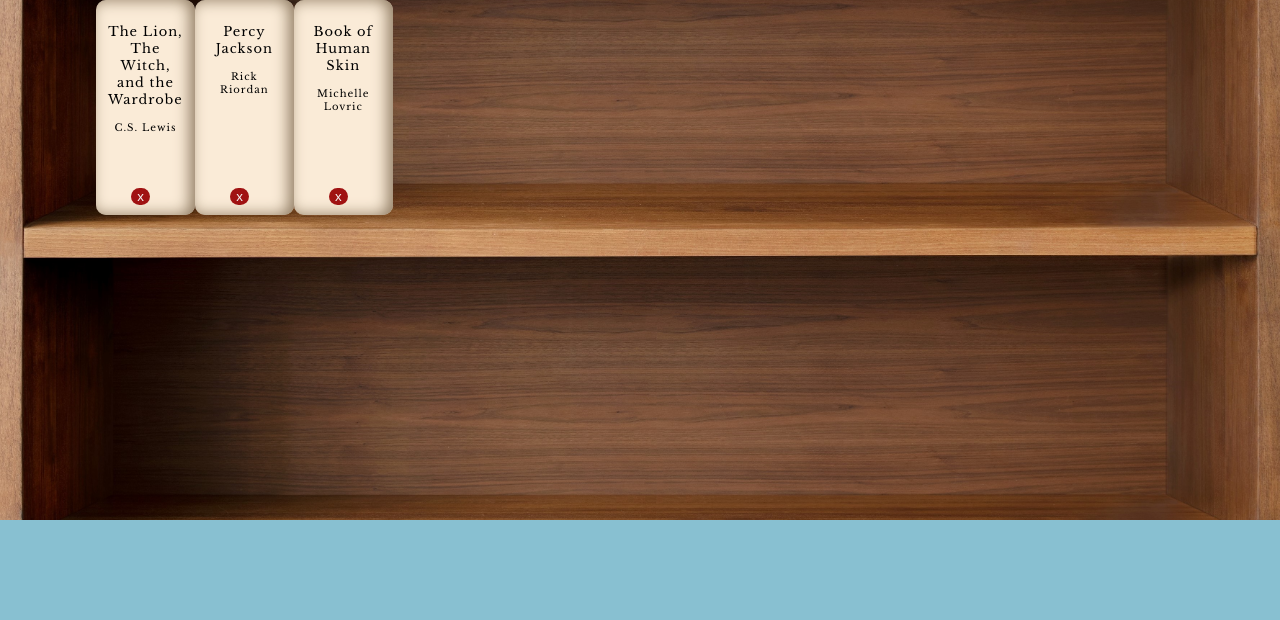
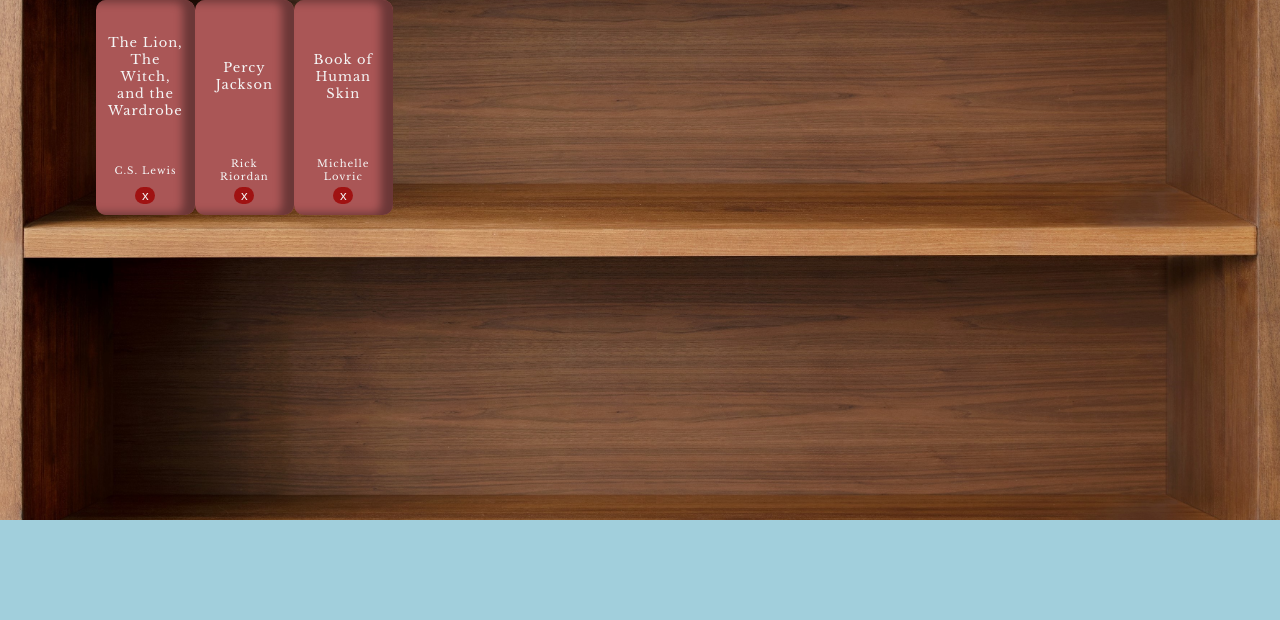
Before and after one commit to AlixiaDae/new-library, a website built with webpack: page dist/index.html in a window 1280 px wide. Shown: the part 255-875 px from the top of the page. Built offline with Linux system fonts and the light colour scheme.

Commit message:
HTML changes to book cards

```diff
--- a/src/index.js
+++ b/src/index.js
@@ -1,5 +1,3 @@
 import mainPage from "./mainpage";
 
 mainPage
-
-localStorage.removeItem("something")
--- a/src/style.css
+++ b/src/style.css
@@ -1,5 +1,5 @@
 :root {
-    --base-color: rgb(136, 192, 209);
+    --base-color: rgb(161, 207, 220);
 }
 
 @font-face {
@@ -185,19 +185,23 @@
 }
 
 .book-card {
-    background-color: antiquewhite;
+    background-color: #AA5656;
     padding: 10px;
-    font-family: 'Baskerville';
     letter-spacing: 1px;
     text-align: center;
     border-radius: 10px;
-    box-shadow: -5px 0px 15px rgb(142, 122, 97) inset;
-    position: relative;
+    box-shadow: -10px 0px 8px 2px #6b3737 inset;
     align-items: center;
+    justify-items: center;
+    display: grid;
+    grid-template-rows: 1fr 30px 20px;
+    font-family: 'Baskerville';
+    color: whitesmoke;
 }
 
 .book-card > :first-child {
     font-size: 13px;
+    margin-top: 0px;
 }
 
 .book-card > :nth-child(2) {
@@ -205,13 +209,11 @@
 }
 
 #remove-button {
-    position: absolute;
-    bottom: 10px;
-    right: 45px;
     background-color: rgb(160, 18, 18);
     border-radius: 10px;
     color: whitesmoke;
     border: none;
+    width: 20px;
 }
 
 .footer {
```
Also changed, not shown: src/mainpage.js (+10 -0 lines), dist/main.js.
